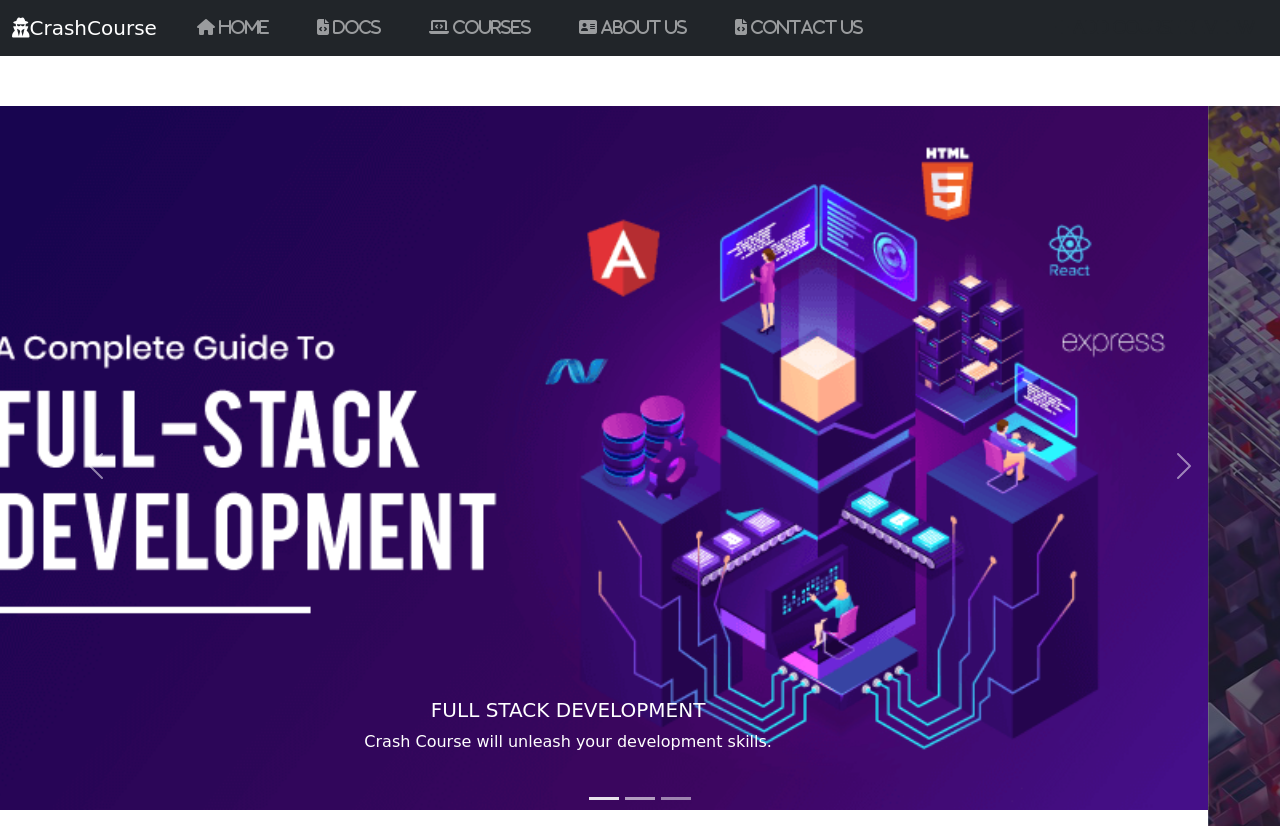
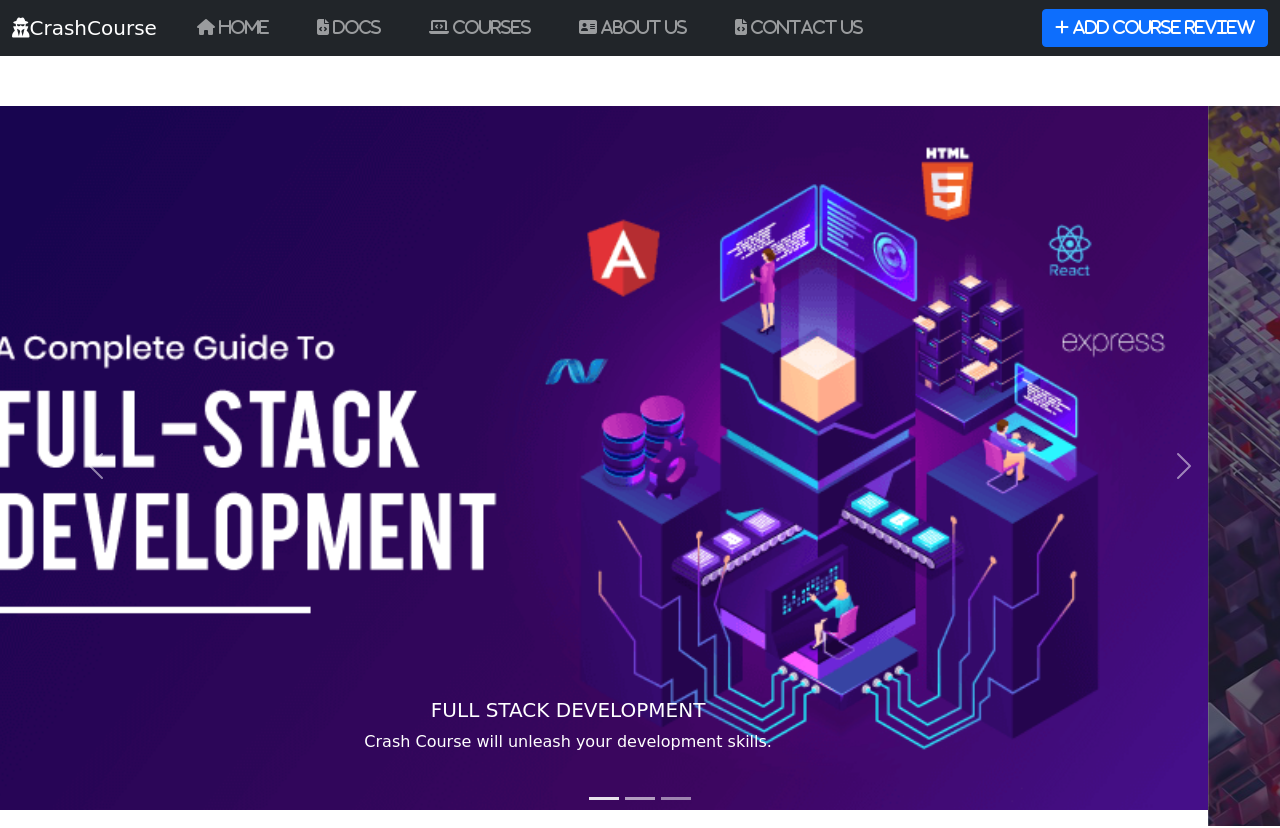
Before and after one commit to sanjay2024/Curd-operation-project, a plain HTML site: page index.html in a window 1280 px wide. Shown: the top 828 px of the page. Drawn offline with nearby package versions, Linux system fonts and the light colour scheme.

Commit message:
liitle bit changed

```diff
--- a/index.html
+++ b/index.html
@@ -98,7 +98,7 @@
             </a>
           </li>
         </ul>
-        <button type="button" class="btn btn-outline-dark ml-auto" data-bs-toggle="modal"
+        <button type="button" class="btn btn-primary ml-auto" data-bs-toggle="modal"
           data-bs-target="#staticBackdrop">
           <i class="fas fa-plus"> Add Course Review</i>
         </button>
```
